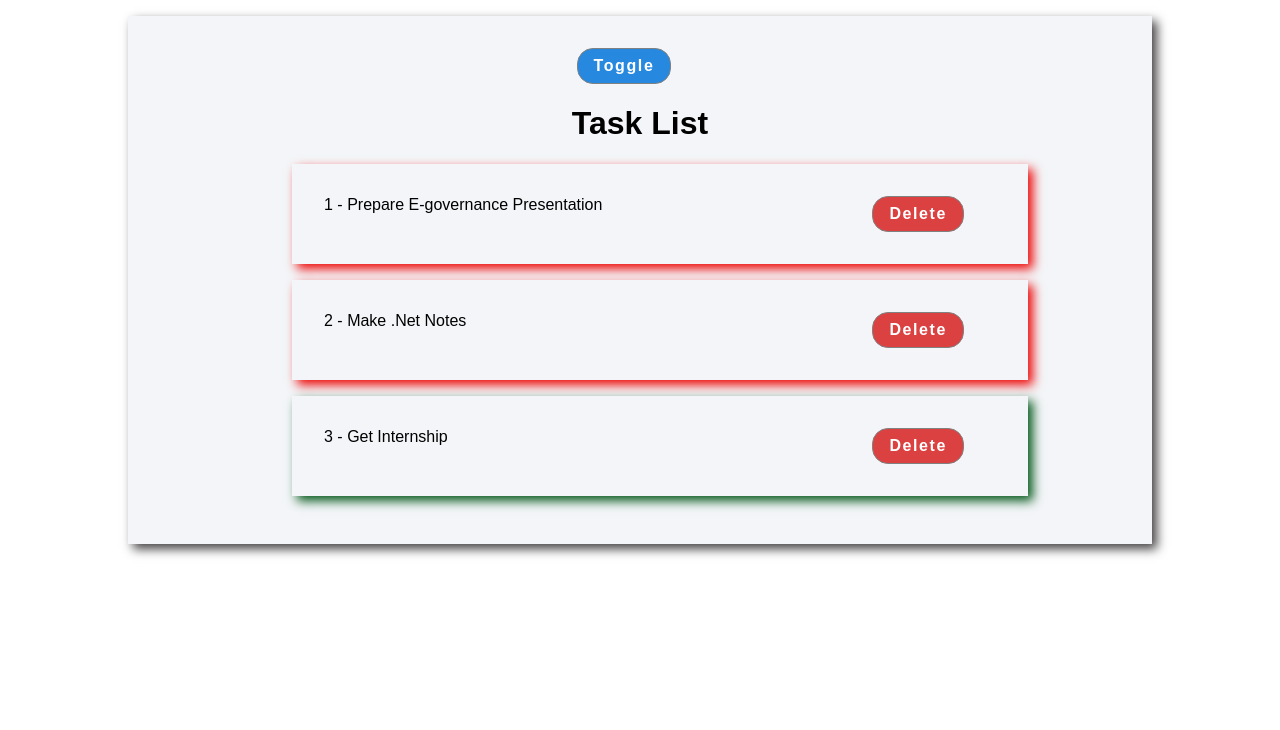
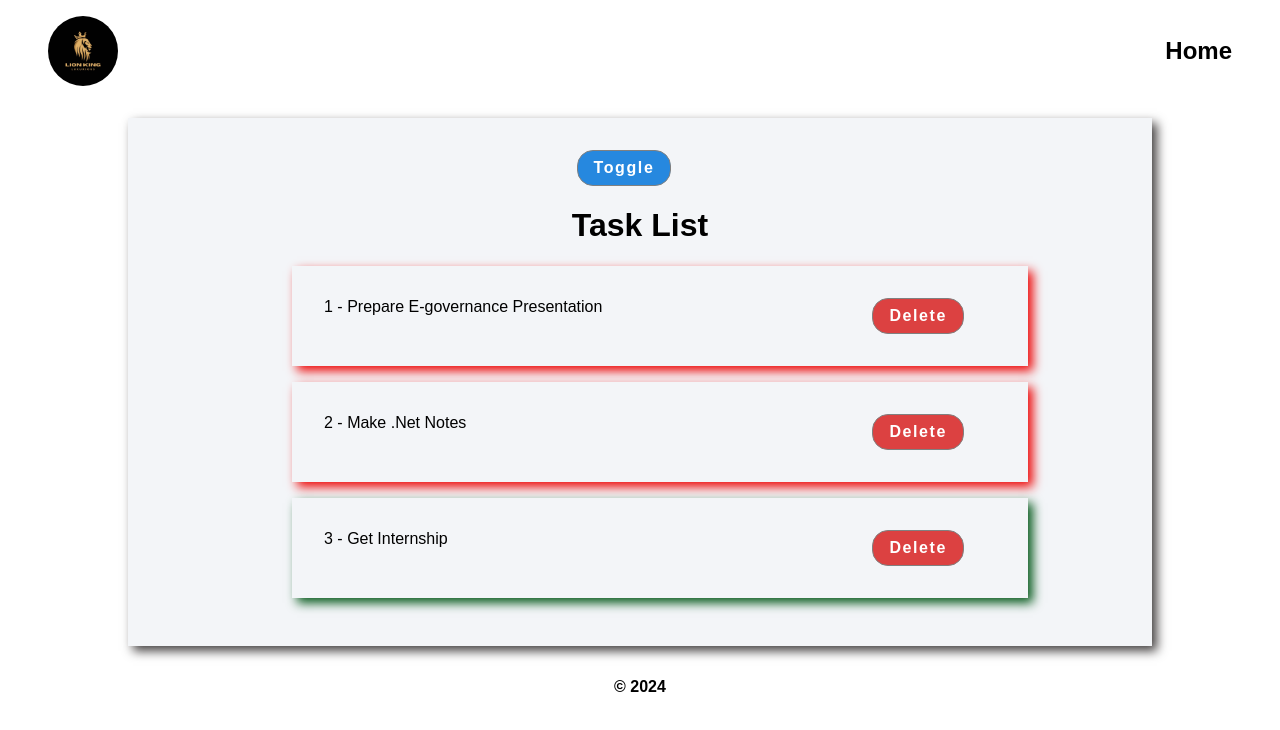
Before and after one commit to Sushant-Luitel/ReactCourse, a React (Vite) app: page / in a window 1280 px wide. Shown: the top 730 px of the page. Built offline with nearby package versions, Linux system fonts and the light colour scheme.

Commit message:
added header and footer

```diff
--- a/src/App.jsx
+++ b/src/App.jsx
@@ -1,10 +1,13 @@
 import "./App.css";
 import List from "./Components/List";
-
+import Header from "./Components/Header";
+import Footer from "./Components/Footer";
 function App() {
   return (
     <div className="App">
+      <Header />
       <List />
+      <Footer />
     </div>
   );
 }
--- /dev/null
+++ b/src/Components/Footer.jsx
@@ -0,0 +1,13 @@
+import React from "react";
+
+const Footer = () => {
+  const style = {
+    textAlign: "center",
+    fontWeight: "bold",
+    marginTop: "2em",
+  };
+
+  return <div style={style}>&copy; 2024</div>;
+};
+
+export default Footer;
--- /dev/null
+++ b/src/Components/Header.css
@@ -0,0 +1,12 @@
+.header img {
+  width: 70px;
+  border-radius: 50%;
+  cursor: pointer;
+}
+
+.header {
+  padding: 1em 3em;
+  display: flex;
+  align-items: center;
+  justify-content: space-between;
+}
--- /dev/null
+++ b/src/Components/Header.jsx
@@ -0,0 +1,12 @@
+import React from "react";
+import "./Header.css";
+const Header = () => {
+  return (
+    <div className="header ">
+      <img src="./lion.webp" alt="" />
+      <a href="#">Home</a>
+    </div>
+  );
+};
+
+export default Header;
--- a/src/index.css
+++ b/src/index.css
@@ -29,3 +29,10 @@ button {
   cursor: pointer;
   transition: opacity 0.5s;
 }
+
+a {
+  text-decoration: none;
+  font-size: 1.5rem;
+  color: black;
+  font-weight: 700;
+}
```
Also changed, not shown: public/lion.webp (added).
